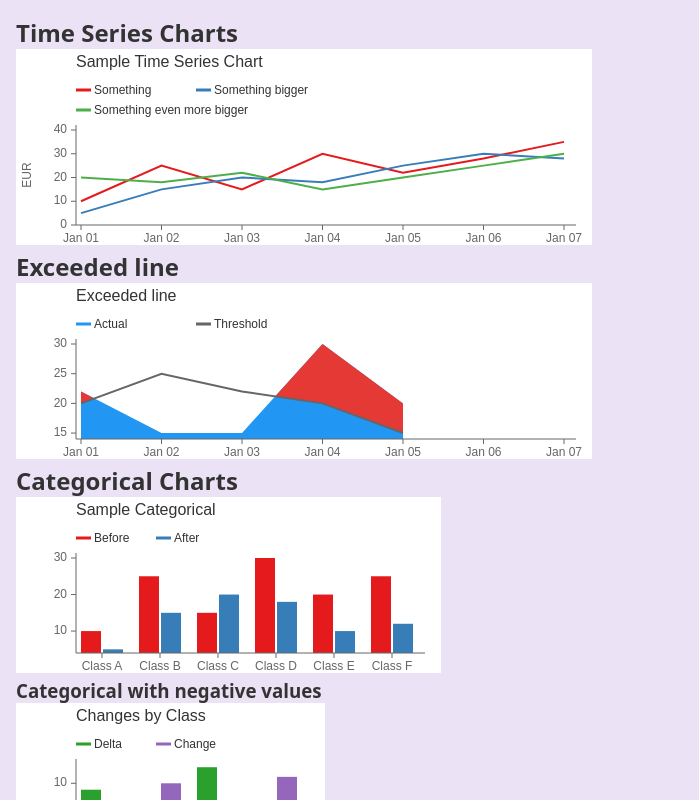
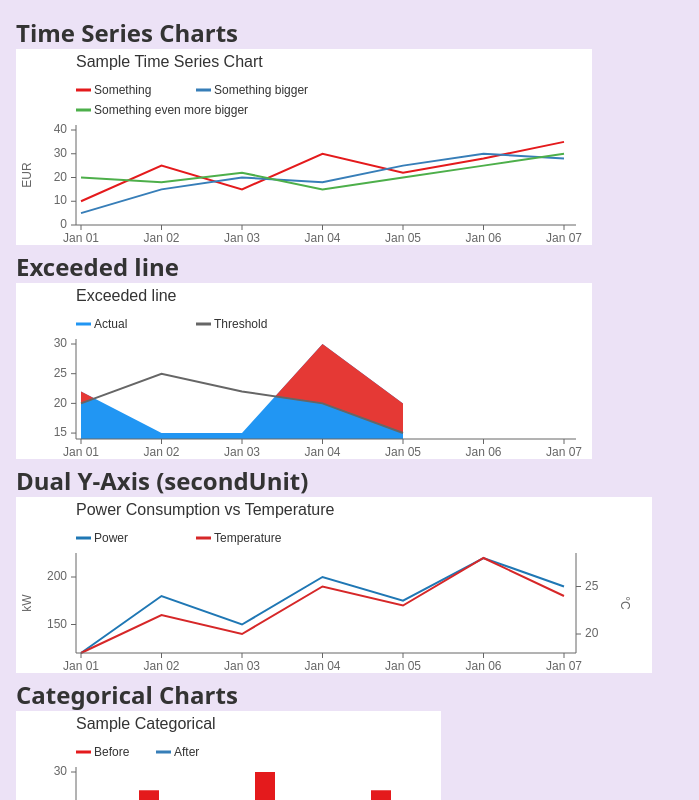
Before and after one commit to Joxter/chart, a React (Vite) app: page / in a window 1280 px wide. Shown: the top 800 px of the page, without its empty margins (0-699 px from the left). Built offline with nearby package versions, Linux system fonts and the light colour scheme.

Commit message:
second unit

```diff
--- a/src/Chart.tsx
+++ b/src/Chart.tsx
@@ -5,10 +5,12 @@
  *
  * TimeSeriesChart PROPS:
  *   title?: string          - chart title
- *   timeSeries: []          - array of {label, color, variant?, data: number[]}
+ *   timeSeries: []          - array of {label, color, variant?, secondUnit?, data: number[]}
  *                             variant: "line" (default) | "area" | "bars" | "exceeded"
  *                             "exceeded" = threshold line; portions of other series
  *                             above this line are painted red (uses SVG mask)
+ *                             secondUnit?: string - if set, this series uses a separate
+ *                             right Y axis with its own scale (max 1 series with this prop)
  *   time: Date[]            - x-axis dates (same length as data arrays)
  *   timeFormat: fn          - (date: Date) => string for x-axis labels
  *   legendWidth?: number[]  - column widths for legend, e.g. [120, 120] = 2 columns
@@ -57,6 +59,7 @@ export type TimeSeriesItem = {
   legend: string;
   color: string;
   variant?: "line" | "area" | "bars" | "exceeded";
+  secondUnit?: string;
   data: number[];
 };
 
@@ -123,6 +126,7 @@ const CHART = {
 
 const AXIS = {
   leftWidth: 60,
+  rightWidth: 60,
   bottomHeight: 20,
   fontSize: 12,
   fontFamily: "sans-serif",
@@ -164,6 +168,7 @@ type Layout = {
   title: { x: number; y: number } | null;
   chart: { x: number; y: number; width: number; height: number } | null;
   axisY: { x: number; y: number } | null;
+  axisYRight: { x: number; y: number } | null;
   axisX: { x: number; y: number } | null;
   legend: { x: number; y: number; rows: number } | null;
 };
@@ -174,6 +179,7 @@ type XScale = d3.ScaleTime<number, number>;
 type LayoutParams = {
   title?: string | null;
   showAxis?: boolean;
+  hasRightAxis?: boolean;
   layoutRows?: ("title" | "legend" | "chart")[];
   legendWidth?: number[];
   seriesCount: number;
@@ -199,6 +205,7 @@ function getCategoricalGroupWidth(barCount: number, stacked?: boolean): number {
 
 function calculateLayout(params: LayoutParams): Layout {
   const hasAxis = params.showAxis ?? true;
+  const hasRightAxis = params.hasRightAxis ?? false;
   const chartX = hasAxis ? AXIS.leftWidth : 0;
 
   const columnCount = params.legendWidth ? params.legendWidth.length : 0;
@@ -209,6 +216,7 @@ function calculateLayout(params: LayoutParams): Layout {
   let titleLayout: Layout["title"] = null;
   let chartLayout: Layout["chart"] = null;
   let axisYLayout: Layout["axisY"] = null;
+  let axisYRightLayout: Layout["axisYRight"] = null;
   let axisXLayout: Layout["axisX"] = null;
   let legendLayout: Layout["legend"] = null;
   const rows = params.layoutRows || defaultLayoutRows;
@@ -235,6 +243,9 @@ function calculateLayout(params: LayoutParams): Layout {
       if (hasAxis) {
         axisYLayout = { x: 0, y: currentY };
         axisXLayout = { x: chartX, y: currentY + CHART.height };
+        if (hasRightAxis) {
+          axisYRightLayout = { x: chartX + params.chartWidth, y: currentY };
+        }
       }
       currentY += CHART.height;
       if (hasAxis) {
@@ -246,7 +257,9 @@ function calculateLayout(params: LayoutParams): Layout {
     }
   }
 
-  const totalWidth = chartX + params.chartWidth + PADDING.right;
+  const rightAxisWidth = hasAxis && hasRightAxis ? AXIS.rightWidth : 0;
+  const totalWidth =
+    chartX + params.chartWidth + rightAxisWidth + PADDING.right;
   const totalHeight = currentY;
 
   return {
@@ -255,6 +268,7 @@ function calculateLayout(params: LayoutParams): Layout {
     title: titleLayout,
     chart: chartLayout,
     axisY: axisYLayout,
+    axisYRight: axisYRightLayout,
     axisX: axisXLayout,
     legend: legendLayout,
   };
@@ -335,6 +349,72 @@ function AxisY({
               fontFamily={AXIS.fontFamily}
               fill={AXIS.color}
               textAnchor="end"
+              dominantBaseline="middle"
+            >
+              {tickFormat(tick)}
+            </text>
+          </g>
+        );
+      })}
+    </g>
+  );
+}
+
+function AxisYRight({
+  layout,
+  yScale,
+  unit,
+}: {
+  layout: Layout;
+  yScale: YScale;
+  unit?: string;
+}) {
+  if (!layout.axisYRight) return null;
+
+  const ticks = yScale.ticks(AXIS.tickCount);
+  const tickFormat = yScale.tickFormat(AXIS.tickCount, "s");
+  const { x, y } = layout.axisYRight;
+
+  return (
+    <g className="y-axis-right">
+      <line
+        x1={x}
+        y1={y}
+        x2={x}
+        y2={y + CHART.height}
+        stroke={AXIS.color}
+        strokeWidth={AXIS.lineWidth}
+      />
+      <text
+        x={x + AXIS.rightWidth - AXIS.fontSize}
+        y={y + CHART.height / 2}
+        fontSize={AXIS.fontSize}
+        fontFamily={AXIS.fontFamily}
+        fill={AXIS.color}
+        textAnchor="middle"
+        dominantBaseline="middle"
+        transform={`rotate(90, ${x + AXIS.rightWidth - AXIS.fontSize}, ${y + CHART.height / 2})`}
+      >
+        {unit}
+      </text>
+      {ticks.map((tick) => {
+        const tickY = y + yScale(tick);
+        return (
+          <g key={tick}>
+            <line
+              x1={x}
+              y1={tickY}
+              x2={x + AXIS.tickSize}
+              y2={tickY}
+              stroke={AXIS.color}
+            />
+            <text
+              x={x + AXIS.tickSize + AXIS.tickLabelGap}
+              y={tickY}
+              fontSize={AXIS.fontSize}
+              fontFamily={AXIS.fontFamily}
+              fill={AXIS.color}
+              textAnchor="start"
               dominantBaseline="middle"
             >
               {tickFormat(tick)}
@@ -915,18 +995,30 @@ export function TimeSeriesChart(props: TimeSeriesChartProps) {
 
   const exceededMaskId = exceededSeries ? "exceeded-mask" : "";
 
-  const { layout, xScale, yScale, hasNegative, areaSeries, nonAreaSeries } =
-    useMemo(() => {
+  const secondarySeries = timeSeries.find((s) => s.secondUnit) ?? null;
+  const primarySeries = timeSeries.filter((s) => !s.secondUnit);
+
+  const {
+    layout,
+    xScale,
+    yScale,
+    yScaleRight,
+    hasNegative,
+    areaSeries,
+    nonAreaSeries,
+  } = useMemo(() => {
     // exceeded is treated as a line for rendering, so include it in nonAreaSeries
-      const areaSeries = timeSeries.filter((s) => s.variant === "area");
-      const nonAreaSeries = timeSeries.filter((s) => s.variant !== "area");
+    const areaSeries = primarySeries.filter((s) => s.variant === "area");
+    const nonAreaSeries = primarySeries.filter((s) => s.variant !== "area");
 
     const layout = calculateLayout({
       ...props,
       seriesCount: timeSeries.length,
       chartWidth: CHART.width,
+      hasRightAxis: !!secondarySeries,
     });
 
+    // Calculate yScale for primary series (left axis)
     let yMin: number, yMax: number;
     if (stackedAreas && areaSeries.length > 0) {
       // For diverging stacks: positives stack up, negatives stack down
@@ -937,26 +1029,19 @@ export function TimeSeriesChart(props: TimeSeriesChartProps) {
         areaSeries.reduce((sum, s) => sum + Math.min(0, s.data[timeIdx]), 0),
       );
       const nonAreaValues = nonAreaSeries.flatMap((s) => s.data);
-        yMax = Math.max(
-          0,
-          d3.max(positiveSums) ?? 0,
-          d3.max(nonAreaValues) ?? 0,
-        );
-        yMin = Math.min(
-          0,
-          d3.min(negativeSums) ?? 0,
-          d3.min(nonAreaValues) ?? 0,
-        );
+      yMax = Math.max(0, d3.max(positiveSums) ?? 0, d3.max(nonAreaValues) ?? 0);
+      yMin = Math.min(0, d3.min(negativeSums) ?? 0, d3.min(nonAreaValues) ?? 0);
     } else {
-        yMin = d3.min(timeSeries.map((s) => d3.min(s.data) ?? 0)) ?? 0;
-        yMax = d3.max(timeSeries.map((s) => d3.max(s.data) ?? 0)) ?? 0;
+      yMin = d3.min(primarySeries.map((s) => d3.min(s.data) ?? 0)) ?? 0;
+      yMax = d3.max(primarySeries.map((s) => d3.max(s.data) ?? 0)) ?? 0;
     }
 
-      if (!yMin && !yMax) {
+    if (!yMin && !yMax && !secondarySeries) {
       return {
         layout: null,
         xScale: null,
         yScale: null,
+        yScaleRight: null,
         hasNegative: false,
         areaSeries: [],
         nonAreaSeries: [],
@@ -977,8 +1062,31 @@ export function TimeSeriesChart(props: TimeSeriesChartProps) {
       .nice()
       .range([CHART.inset.top, CHART.height - bottomInset]);
 
-      return { layout, xScale, yScale, hasNegative, areaSeries, nonAreaSeries };
-    }, [props, timeSeries, time, stackedAreas]);
+    // Calculate yScaleRight for secondary series (right axis)
+    let yScaleRight: YScale | null = null;
+    if (secondarySeries) {
+      const secMin = d3.min(secondarySeries.data) ?? 0;
+      const secMax = d3.max(secondarySeries.data) ?? 0;
+      const secHasNegative = secMin < 0;
+      const secBottomInset = secHasNegative ? CHART.inset.bottom : 0;
+
+      yScaleRight = d3
+        .scaleLinear()
+        .domain([secMax, secMin])
+        .nice()
+        .range([CHART.inset.top, CHART.height - secBottomInset]);
+    }
+
+    return {
+      layout,
+      xScale,
+      yScale,
+      yScaleRight,
+      hasNegative,
+      areaSeries,
+      nonAreaSeries,
+    };
+  }, [props, timeSeries, primarySeries, secondarySeries, time, stackedAreas]);
 
   if (!layout || !xScale || !yScale) {
     return <svg />;
@@ -1021,16 +1129,32 @@ export function TimeSeriesChart(props: TimeSeriesChartProps) {
         />
       )}
       <ChartLines
-        timeSeries={stackedAreas ? nonAreaSeries : timeSeries}
+        timeSeries={stackedAreas ? nonAreaSeries : primarySeries}
         time={time}
         layout={layout}
         xScale={xScale}
         yScale={yScale}
         exceededMaskId={exceededMaskId}
       />
+      {secondarySeries && yScaleRight && (
+        <ChartLines
+          timeSeries={[secondarySeries]}
+          time={time}
+          layout={layout}
+          xScale={xScale}
+          yScale={yScaleRight}
+        />
+      )}
       {showAxis && (
         <>
           <AxisY layout={layout} yScale={yScale} unit={unit} />
+          {secondarySeries && yScaleRight && (
+            <AxisYRight
+              layout={layout}
+              yScale={yScaleRight}
+              unit={secondarySeries.secondUnit}
+            />
+          )}
           <AxisX
             layout={layout}
             xScale={xScale}
--- a/src/ChartPg.tsx
+++ b/src/ChartPg.tsx
@@ -220,6 +220,29 @@ export function ChartPg() {
         legendWidth={[120, 120]}
       />
 
+      <h2>Dual Y-Axis (secondUnit)</h2>
+      <TimeSeriesChart
+        title="Power Consumption vs Temperature"
+        timeSeries={[
+          {
+            legend: "Power",
+            color: "#1f77b4",
+            variant: "line",
+            data: [120, 180, 150, 200, 175, 220, 190],
+          },
+          {
+            legend: "Temperature",
+            color: "#d62728",
+            secondUnit: "°C",
+            data: [18, 22, 20, 25, 23, 28, 24],
+          },
+        ]}
+        time={testTime}
+        timeFormat={formatDate}
+        unit="kW"
+        legendWidth={[120, 120]}
+      />
+
       <h2>Categorical Charts</h2>
       <CategoricalChart
         title="Sample Categorical"
```
Lines whose indentation alone changed are shown as unchanged.
